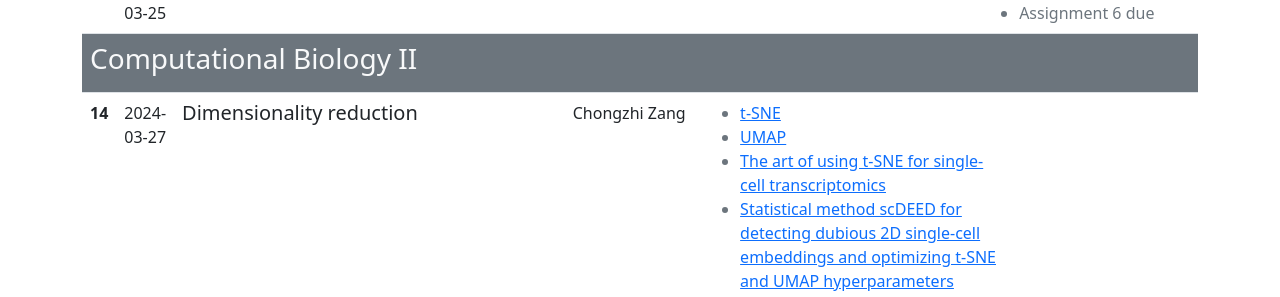
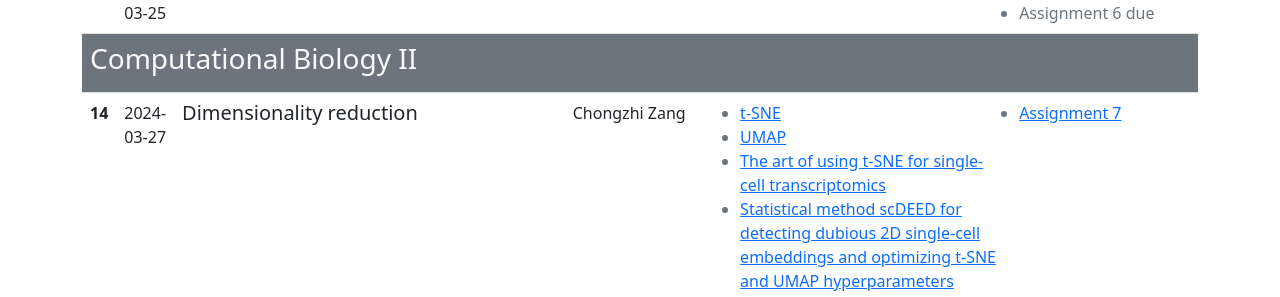
Before and after one commit to uvacobi/compbio2025, a Jekyll site: the page built from index.md, in a window 1280 px wide and 900 px high, scrolled down 2363 px. Shown: the part 158-455 px from the top of the window. Built offline with Jekyll 4.4.1, drawn with Linux system fonts in a browser that asks for light colours.

Commit message:
Update lectures.yaml

```diff
--- a/_data/lectures.yaml
+++ b/_data/lectures.yaml
@@ -221,6 +221,9 @@
         title: The art of using t-SNE for single-cell transcriptomics
       - url: https://www.nature.com/articles/s41467-024-45891-y
         title: Statistical method scDEED for detecting dubious 2D single-cell embeddings and optimizing t-SNE and UMAP hyperparameters
+    assignments:
+      - url: resources/Assignment 7.pdf
+        title: Assignment 7
   - lecture_number: 15
     date: 2024-04-01
     topic: Dimensionality reduction lab
```
